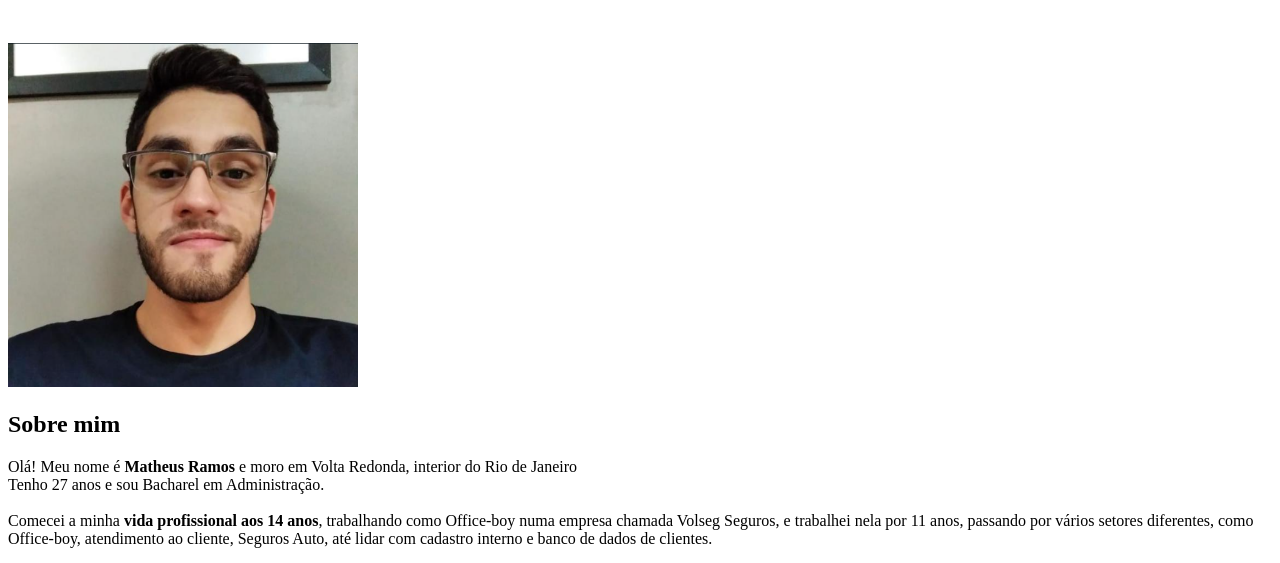
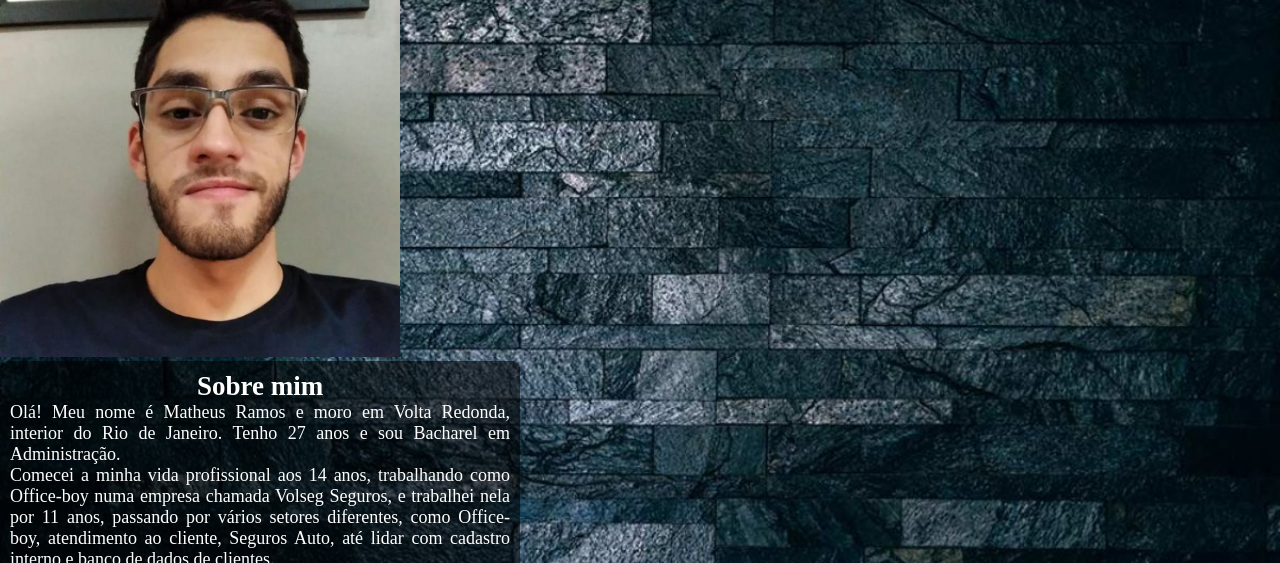
Before and after one commit to theussramos/theussramos.github.io, a plain HTML site: page index.html in a window 1280 px wide. Shown: the part 73-636 px from the top of the page. Drawn offline with Linux system fonts and the light colour scheme.

Commit message:
adicionadas alterações de background e styles

```diff
--- a/index.html
+++ b/index.html
@@ -9,17 +9,6 @@
     <link rel="shortcut icon" href="imagens/man.png" type="image/x-icon" />
     <link rel="stylesheet" type="text/css" href="style.css">
 </head>
-<body>
-    <h1>Matheus Ramos</h1><br><br>
-    <img src="imagens/Foto Matheus.png" alt="Foto Perfil" width="350px">
-    <h2>Sobre mim</h2>
-    <p>Olá! Meu nome é <strong>Matheus Ramos</strong> e moro em Volta Redonda, interior do Rio de Janeiro<br>
-        Tenho 27 anos e sou Bacharel em Administração.<br><br>
-        Comecei a minha <strong>vida profissional aos 14 anos</strong>, trabalhando como Office-boy numa empresa chamada Volseg Seguros, e trabalhei nela por 11 anos, passando por vários setores diferentes, como Office-boy, atendimento ao cliente, Seguros Auto, até lidar com cadastro interno e banco de dados de clientes.</p>
-
-
-
-
 
 <body>
     <header>
@@ -27,15 +16,14 @@
 
     </header>
     <main>
-        <img src="imagens/Foto Matheus.png" alt="Foto Perfil" width="350px">
-        <h2>Sobre mim</h2>
-        <p>Olá! Meu nome é <strong>Matheus Ramos</strong> e moro em Volta Redonda, interior do Rio de Janeiro<br>
-            Tenho 27 anos e sou Bacharel em Administração.<br><br>
-            Comecei a minha <strong>vida profissional aos 14 anos</strong>, trabalhando como Office-boy numa empresa
-            chamada
-            Volseg Seguros, e trabalhei nela por 11 anos, passando por vários setores diferentes, como Office-boy,
-            atendimento ao cliente, Seguros Auto, até lidar com cadastro interno e banco de dados de clientes.</p>
-
+        <img src="imagens/Foto Matheus.png" alt="Foto Perfil" class="photo-profile">
+        <div class="about-me">
+            <h2>Sobre mim</h2>
+            <p>Olá! Meu nome é Matheus Ramos e moro em Volta Redonda, interior do Rio de Janeiro. Tenho 27 anos e sou Bacharel em Administração.<br>
+                Comecei a minha vida profissional aos 14 anos, trabalhando como Office-boy numa empresa chamada
+                Volseg Seguros, e trabalhei nela por 11 anos, passando por vários setores diferentes, como Office-boy,
+                atendimento ao cliente, Seguros Auto, até lidar com cadastro interno e banco de dados de clientes.</p>
+        </div>
     </main>
 
     <footer>
--- a/style.css
+++ b/style.css
@@ -0,0 +1,30 @@
+* {
+    margin: 0;
+}
+
+body {
+    background-image: url('imagens/background-1200x800.jpg');
+    background-size: cover;
+}
+
+body {
+    color: white;
+}
+
+.photo-profile {
+    width: 400px;
+}
+
+.about-me {
+    display: flex;
+    width: 500px;
+    background-color: rgba(0, 0, 0, 0.562);
+    border-radius: 7px;
+    padding: 10px;
+    flex-direction: column;
+    text-align: justify;
+    font-size: large;
+}
+.about-me h2 {
+    text-align: center;
+}
```
Also changed, not shown: imagens/background-1200x800.jpg (added).
